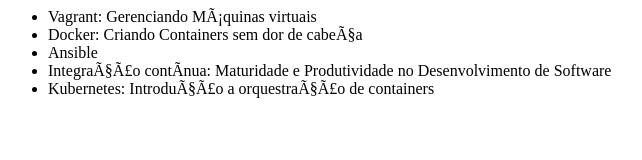
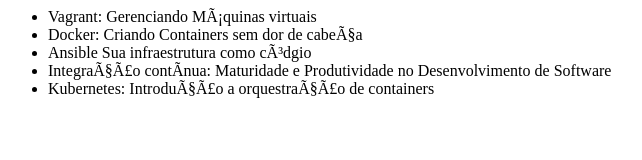
Before and after one commit to leonardoOluz/aluragit03, a plain HTML site: page index.html in a window 1280 px wide. Shown: the whole page, without its empty margins (0-642 px from the left). Drawn offline with Linux system fonts and the light colour scheme.

Commit message:
Alterando nome do curso de Ansible

```diff
--- a/index.html
+++ b/index.html
@@ -9,7 +9,7 @@
 	<ul>
 		<li>Vagrant: Gerenciando Máquinas virtuais</li>
 		<li>Docker: Criando Containers sem dor de cabeça</li>
-		<li>Ansible</li>
+		<li>Ansible Sua infraestrutura como códgio</li>
 		<li>Integração contínua: Maturidade e Produtividade no Desenvolvimento de Software</li>
 		<li>Kubernetes: Introdução a orquestração de containers</li>
 	</ul>
```
